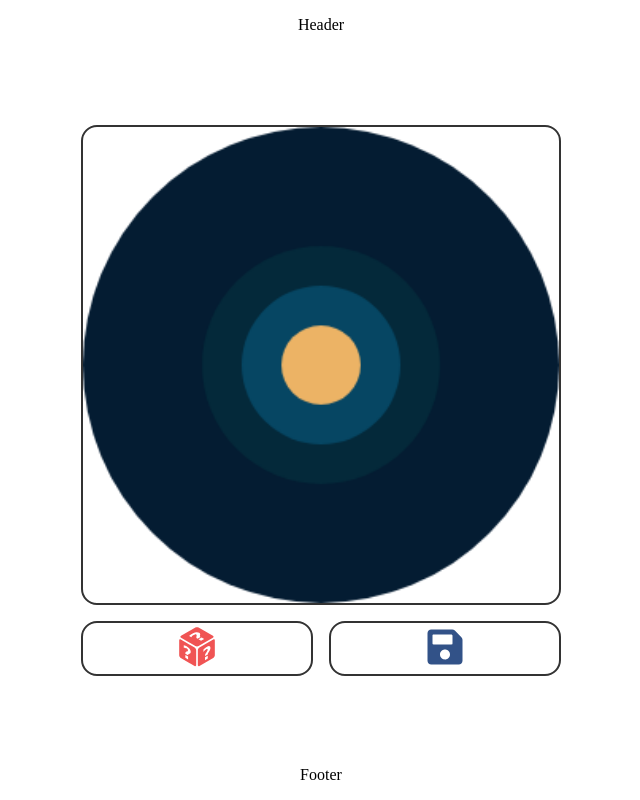
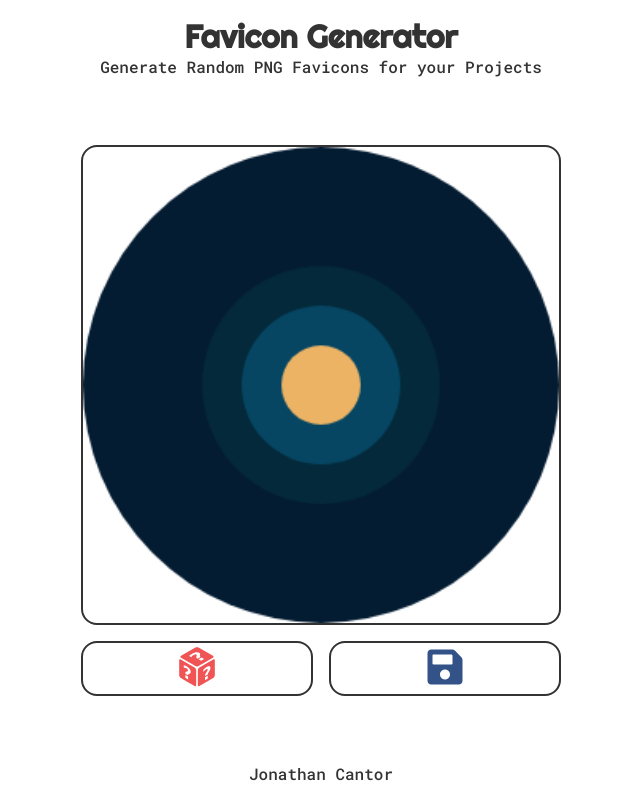
Before and after one commit to jonatcantor/favicon-generator, a React (Create React App) app: page / in a window 1280 px wide. Shown: the whole page, without its empty margins (319-959 px from the left). Built offline with nearby package versions, Linux system fonts and the light colour scheme; the HTML template or start-up script is replaced by a standard one.

Commit message:
Simple Header and Footer components

```diff
--- a/public/index.html
+++ b/public/index.html
@@ -8,6 +8,9 @@
     <meta name="description" content="Favicon Generator" />
     <link rel="apple-touch-icon" href="%PUBLIC_URL%/logo192.png" />
     <link rel="manifest" href="%PUBLIC_URL%/manifest.json" />
+    <link rel="preconnect" href="https://fonts.googleapis.com">
+    <link rel="preconnect" href="https://fonts.gstatic.com" crossorigin>
+    <link href="https://fonts.googleapis.com/css2?family=Righteous&family=Roboto+Mono:wght@100;500&display=swap" rel="stylesheet">
     <title>Favicon Generator | Jonathan Cantor</title>
   </head>
   <body>
--- a/src/GlobalStyles.jsx
+++ b/src/GlobalStyles.jsx
@@ -10,10 +10,6 @@ const GlobalStyles = createGlobalStyle`
 
   html {
     font-size: 16px;
-  }
-
-  footer, header {
-    padding: 1rem;
   }
 
   button, svg {
--- a/src/components/Footer/index.jsx
+++ b/src/components/Footer/index.jsx
@@ -1,10 +1,10 @@
-import React from 'react'
+import { Wrapper, Link } from './styles';
 
 const Footer = () => {
   return (
-    <footer>
-      Footer
-    </footer>
+    <Wrapper>
+      <Link href='https://jonathancantor.dev' target='_blank' rel='noreferrer'>Jonathan Cantor</Link>
+    </Wrapper>
   );
 }
 
--- /dev/null
+++ b/src/components/Footer/styles.jsx
@@ -0,0 +1,12 @@
+import styled from "styled-components";
+
+export const Wrapper = styled.header`
+  padding: 1rem;
+`;
+
+export const Link = styled.a`
+  font-size: 1rem;
+  font-family: 'Roboto Mono', monospace;
+  color: #333;
+  text-decoration: none;
+`;
--- a/src/components/Header/index.jsx
+++ b/src/components/Header/index.jsx
@@ -1,10 +1,11 @@
-import React from 'react'
+import { Wrapper, Title, Text } from './styles';
 
 const Header = () => {
   return (
-    <header>
-      Header
-    </header>
+    <Wrapper>
+      <Title>Favicon Generator</Title>
+      <Text>Generate Random PNG Favicons for your Projects</Text>
+    </Wrapper>
   );
 }
 
--- /dev/null
+++ b/src/components/Header/styles.jsx
@@ -0,0 +1,19 @@
+import styled from "styled-components";
+
+export const Wrapper = styled.header`
+  padding: 1rem;
+`;
+
+export const Title = styled.h1`
+  font-size: 2rem;
+  font-family: 'Righteous', cursive;
+  color: #333;
+  text-align: center;
+`;
+
+export const Text = styled.p`
+  font-size: 1rem;
+  font-family: 'Roboto Mono', monospace;
+  color: #333;
+  text-align: center;
+`;
```
Also changed, not shown: 1 other file (tests, documents, lock files or other folders).
